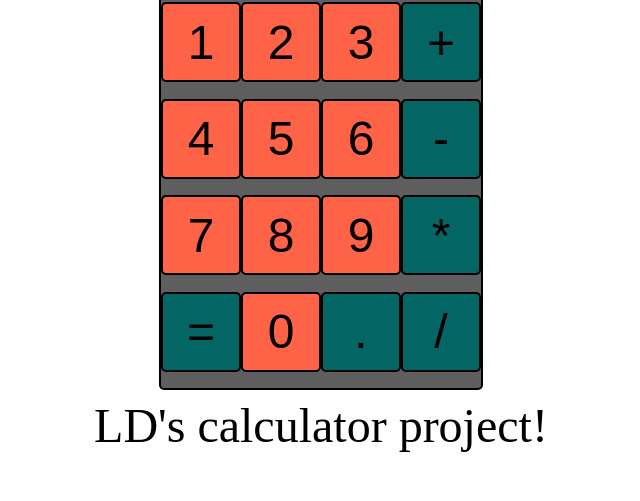
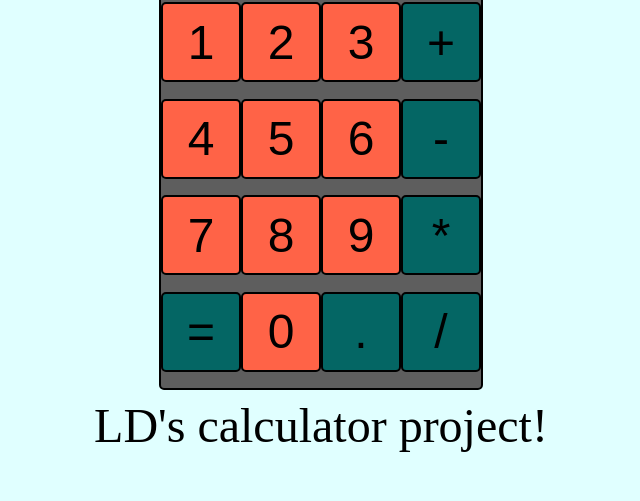
Before and after one commit to BepisGithub/Calculator, a plain HTML site: page index.html in a window 1280 px wide. Shown: the part 302-803 px from the top of the page, without its empty margins (319-959 px from the left). Drawn offline with Linux system fonts and the light colour scheme.

Commit message:
Made the background colour of the body light cyan

```diff
--- a/styles.css
+++ b/styles.css
@@ -94,3 +94,7 @@
     min-width: 200px;
     background-color: #5e5e5e;
 }
+
+body{
+    background-color: lightcyan;
+}
```
